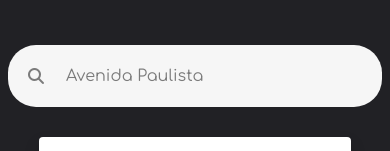
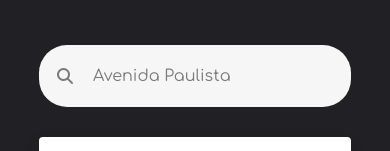
Before and after one commit to ModernoDBR/sampa, a plain HTML site: page home.html in a window 390 px wide. Shown: the part 183-334 px from the top of the page. Drawn offline with nearby package versions, Linux system fonts and the light colour scheme.

Commit message:
Update style.css

```diff
--- a/style.css
+++ b/style.css
@@ -350,6 +350,9 @@ main{
      .resultbox{
         width: 40%;
     }
+     .search{
+        width: 90%;
+    }
 }
 @media (max-width: 500px) {
     .title{
@@ -381,4 +384,7 @@ main{
       .resultbox{
         width: 80%;
     }
+      .search{
+        width: 80%;
+    }
 }
```
